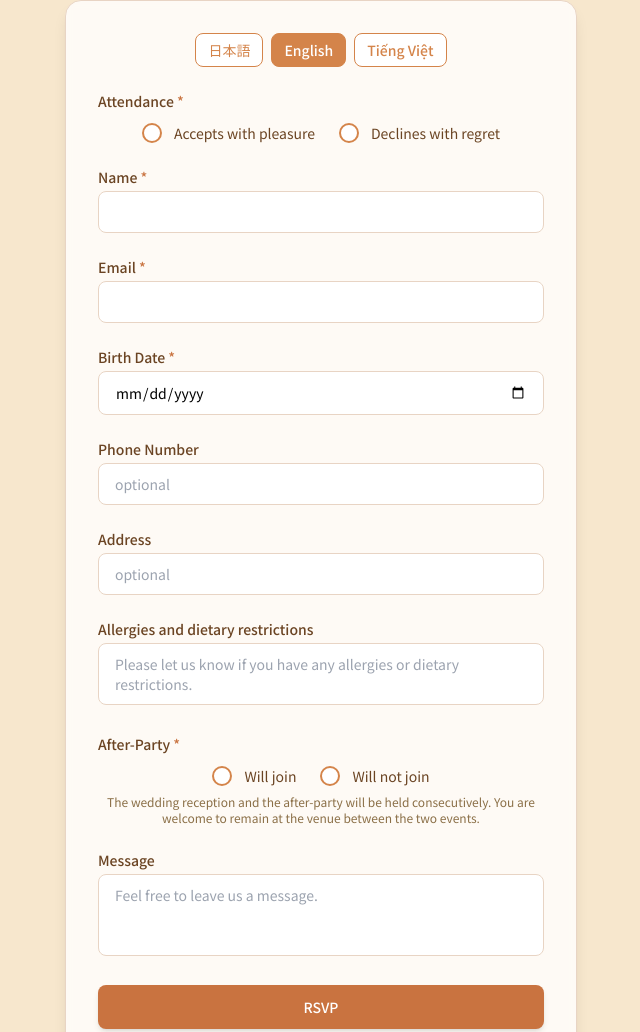
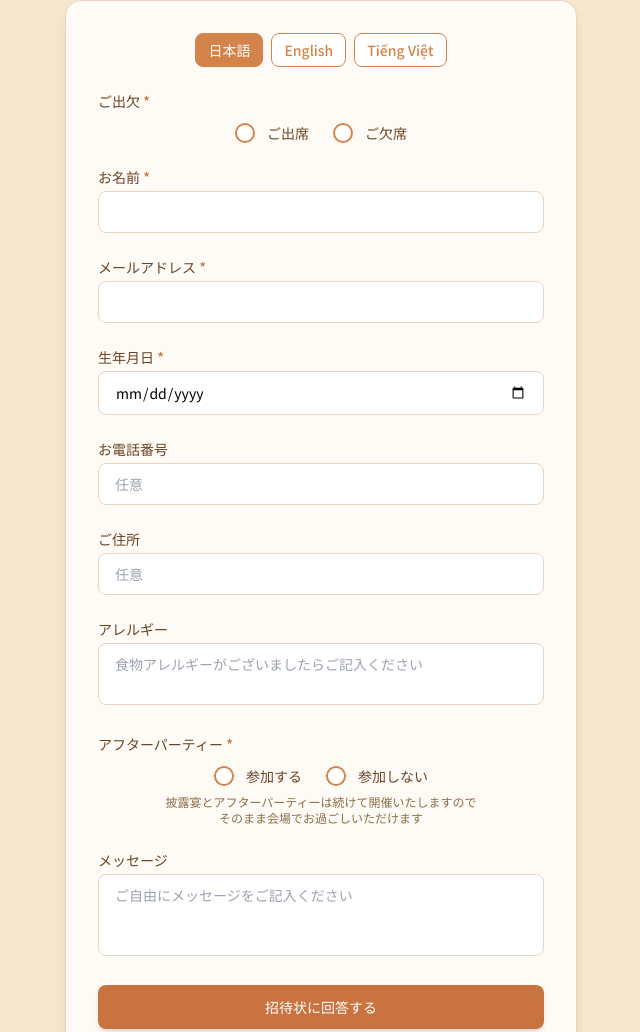
Before and after one commit to ayato234/wedding-rsvp, a plain HTML site: page index.html in a window 1280 px wide. Shown: the part 232-1264 px from the top of the page, without its empty margins (319-959 px from the left). Drawn offline with nearby package versions, Linux system fonts and the light colour scheme.

Commit message:
Update RSVP form for Japanese localization and improve accessibility

```diff
--- a/index.html
+++ b/index.html
@@ -1,5 +1,5 @@
 <!doctype html>
-<html lang="en">
+<html lang="jp">
 
 <head>
   <script>
@@ -136,11 +136,11 @@
       <!-- Language Selector -->
       <div class="flex gap-2 justify-center mb-6">
         <button id="lang-form-jp" type="button"
-          class="px-3 py-1.5 text-sm font-medium rounded-lg bg-white text-[#d4844a] transition-all hover:bg-[#c97340] hover:text-white border border-[#d4844a]">
+          class="px-3 py-1.5 text-sm font-medium rounded-lg bg-[#d4844a] text-white transition-all hover:bg-[#c97340] hover:text-white border border-[#d4844a]">
           日本語
         </button>
         <button id="lang-form-en" type="button"
-          class="px-3 py-1.5 text-sm font-medium rounded-lg bg-[#d4844a] text-white transition-all hover:bg-[#c97340] hover:text-white border border-[#d4844a]">
+          class="px-3 py-1.5 text-sm font-medium rounded-lg bg-white text-[#d4844a] transition-all hover:bg-[#c97340] hover:text-white border border-[#d4844a]">
           English
         </button>
         <button id="lang-form-vi" type="button"
@@ -154,10 +154,10 @@
           class="canva-text block text-sm font-medium text-[#6b4423] mb-3 required-asterisk"></label>
         <div class="flex gap-6 justify-center">
           <label class="flex items-center radio-wrapper cursor-pointer"><input id="attendance_accept" type="radio"
-              name="attendance" value="Accepts with pleasure" required /><span data-template-id="attendance-yes"
+              name="attendance" value="ご出席" required /><span data-template-id="attendance-yes"
               class="canva-text ml-3 text-sm text-[#6b4423]"></span></label>
           <label class="flex items-center radio-wrapper cursor-pointer"><input id="attendance_decline" type="radio"
-              name="attendance" value="Declines with regret" /><span data-template-id="attendance-no"
+              name="attendance" value="ご欠席" /><span data-template-id="attendance-no"
               class="canva-text ml-3 text-sm text-[#6b4423]"></span></label>
         </div>
       </div>
@@ -165,47 +165,47 @@
       <div>
         <label data-template-id="name-label"
           class="canva-text block text-sm font-medium text-[#6b4423] mb-1 required-asterisk"
-          for="full_name">Name</label>
+          for="full_name">お名前</label>
         <input id="full_name" name="full_name" type="text" required
           class="w-full border border-[#e8d4c4] rounded-lg px-4 py-2.5 text-sm focus:outline-none focus:border-[#d4844a] focus:ring-1 focus:ring-[#d4844a]/30 transition-colors" />
       </div>
       <!-- Email -->
       <div>
         <label data-template-id="email-label"
-          class="canva-text block text-sm font-medium text-[#6b4423] mb-1 required-asterisk" for="email">Email</label>
+          class="canva-text block text-sm font-medium text-[#6b4423] mb-1 required-asterisk" for="email">メールアドレス</label>
         <input id="email" name="email" type="email" required
           class="w-full border border-[#e8d4c4] rounded-lg px-4 py-2.5 text-sm focus:outline-none focus:border-[#d4844a] focus:ring-1 focus:ring-[#d4844a]/30 transition-colors" />
       </div>
       <!-- Birth date -->
       <div class="mb-4">
         <label data-template-id="birthdate-label"
-          class="canva-text block text-sm font-medium text-[#6b4423] mb-1 required-asterisk" for="birthdate">Birth Date</label>
+          class="canva-text block text-sm font-medium text-[#6b4423] mb-1 required-asterisk" for="birthdate">生年月日</label>
         <input id="birthdate" name="birthdate" type="date" required
           class="w-full border border-[#e8d4c4] rounded-lg px-4 py-2.5 text-sm focus:outline-none focus:border-[#d4844a] focus:ring-1 focus:ring-[#d4844a]/30 transition-colors" />
       </div>
       <!-- Phone -->
       <div>
         <label data-template-id="phone-label" class="canva-text block text-sm font-medium text-[#6b4423] mb-1"
-          for="phone">Phone Number</label>
+          for="phone">お電話番号</label>
         <input id="phone" name="phone" type="tel"
           class="w-full border border-[#e8d4c4] rounded-lg px-4 py-2.5 text-sm focus:outline-none focus:border-[#d4844a] focus:ring-1 focus:ring-[#d4844a]/30 transition-colors"
-          placeholder="(optional)" />
+          placeholder="任意" />
       </div>
       <!-- Address -->
       <div>
         <label data-template-id="address-label" class="canva-text block text-sm font-medium text-[#6b4423] mb-1"
-          for="address">Address</label>
+          for="address">ご住所</label>
         <input id="address" name="address" type="text"
           class="w-full border border-[#e8d4c4] rounded-lg px-4 py-2.5 text-sm focus:outline-none focus:border-[#d4844a] focus:ring-1 focus:ring-[#d4844a]/30 transition-colors"
-          placeholder="(optional)" />
+          placeholder="任意" />
       </div>
       <!-- Allergies -->
       <div>
         <label data-template-id="allergies-label" class="canva-text block text-sm font-medium text-[#6b4423] mb-1"
-          for="allergies">Allergies and dietary restrictions</label>
+          for="allergies">アレルギー</label>
         <textarea id="allergies" name="allergies" rows="2"
           class="w-full border border-[#e8d4c4] rounded-lg px-4 py-2.5 text-sm focus:outline-none focus:border-[#d4844a] focus:ring-1 focus:ring-[#d4844a]/30 transition-colors resize-none"
-          placeholder="Please let us know if you have any allergies or dietary restrictions."></textarea>
+          placeholder="食物アレルギーがございましたらご記入ください"></textarea>
       </div>
       <!-- After-Party -->
       <div>
@@ -213,10 +213,10 @@
           class="canva-text block text-sm font-medium text-[#6b4423] mb-3 required-asterisk">After-Party</label>
         <div class="flex gap-6 justify-center">
           <label class="flex items-center radio-wrapper cursor-pointer"><input id="afterparty_join" type="radio"
-              name="afterparty" value="Will Join" required /><span data-template-id="afterparty-yes"
+              name="afterparty" value="参加する" required /><span data-template-id="afterparty-yes"
               class="canva-text ml-3 text-sm text-[#6b4423]"></span></label>
           <label class="flex items-center radio-wrapper cursor-pointer"><input id="afterparty_skip" type="radio"
-              name="afterparty" value="Will not join" required /><span data-template-id="afterparty-no"
+              name="afterparty" value="参加しない" required /><span data-template-id="afterparty-no"
               class="canva-text ml-3 text-sm text-[#6b4423]"></span></label>
         </div>
         <p id="afterparty-note" class="text-xs text-[#8b6f47] text-center mt-2">
@@ -245,8 +245,7 @@
       <div class="text-center">
         <div data-template-id="confirmation-section"
           class="canva-section bg-white/80 backdrop-blur-sm rounded-2xl shadow-lg border border-[#e8d4c4] p-8">
-          <p id="success-title" class="canva-text text-base leading-relaxed" style="color: #4a3728">Thank you for your
-            response.</p>
+          <p id="success-title" class="canva-text text-base leading-relaxed" style="color: #4a3728">ご回答ありがとうございました</p>
           <p id="success-sub" class="canva-text text-base leading-relaxed" style="color: #4a3728">
           </p>
         </div>
@@ -289,7 +288,7 @@
         afterpartyLabel: "アフターパーティー",
         afterpartyYes: "参加する",
         afterpartyNo: "参加しない",
-        afterpartyNote: "披露宴とアフターパーティーは続けて開催いたしますのでそのまま会場でお過ごしいただけます",
+        afterpartyNote: "披露宴とアフターパーティーは続けて開催いたしますので<br>そのまま会場でお過ごしいただけます",
         messageLabel: "メッセージ",
         messagePlaceholder: "ご自由にメッセージをご記入ください",
         submitBtn: "招待状に回答する",
@@ -313,7 +312,7 @@
         afterpartyLabel: "After-Party",
         afterpartyYes: "Will join",
         afterpartyNo: "Will not join",
-        afterpartyNote: "The wedding reception and the after-party will be held consecutively. You are welcome to remain at the venue between the two events.",
+        afterpartyNote: "The wedding reception and the after-party will be held consecutively.<br>You are welcome to remain at the venue between the two events.",
         messageLabel: "Message",
         messagePlaceholder: "Feel free to leave us a message.",
         submitBtn: "RSVP",
@@ -349,7 +348,7 @@
       },
     };
 
-    let currentFormLang = "en";
+    let currentFormLang = "jp";
 
     function switchFormLanguage(lang) {
       currentFormLang = lang;
@@ -397,7 +396,7 @@
         .forEach(
           (el) => (el.textContent = formTranslations[lang].afterpartyNo),
         );
-      document.getElementById('afterparty-note').textContent = formTranslations[lang].afterpartyNote;
+      document.getElementById('afterparty-note').innerHTML = formTranslations[lang].afterpartyNote;
       document.querySelector(
         '[data-template-id="message-label"]',
       ).textContent = formTranslations[lang].messageLabel;
@@ -427,8 +426,8 @@
       .getElementById("lang-form-vi")
       .addEventListener("click", () => switchFormLanguage("vi"));
 
-    // Initialize form with English language
-    switchFormLanguage("en");
+    // Initialize form with Japanese language
+    switchFormLanguage("jp");
 
     // Update attendance radio button labels to show proper English phrases on load
     const attendanceYesLabel = document.querySelector(
```
